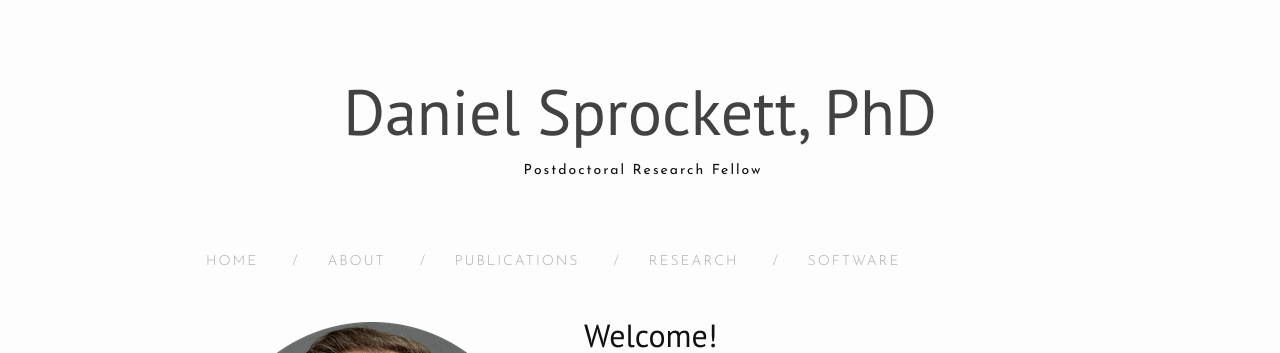
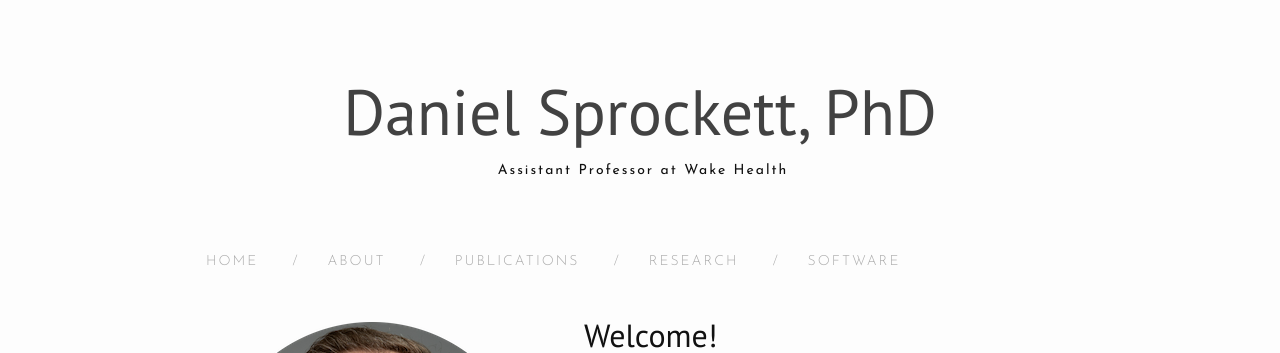
Before and after one commit to DanielSprockett/danielsprockett.github.io, a Jekyll site: the page built from index.html, in a window 1280 px wide. Shown: the top 353 px of the page. Built offline with Jekyll 4.4.1, drawn with Linux system fonts in a browser that asks for light colours; nearby versions of some CDN libraries; the list of posts is cut into pages by our own code.

Commit message:
Update _config.yml

```diff
--- a/_config.yml
+++ b/_config.yml
@@ -8,7 +8,7 @@
 # Site settings
 title: Daniel Sprockett, PhD
 email: daniel.sprockett@gmail.com
-description: Postdoctoral Research Fellow
+description: Assistant Professor at Wake Health
 baseurl: "" # the subpath of your site, e.g. /blog
 url: "https://danielsprockett.github.io/" # the base hostname & protocol for your site
 twitter_username: danielsprockett
```
